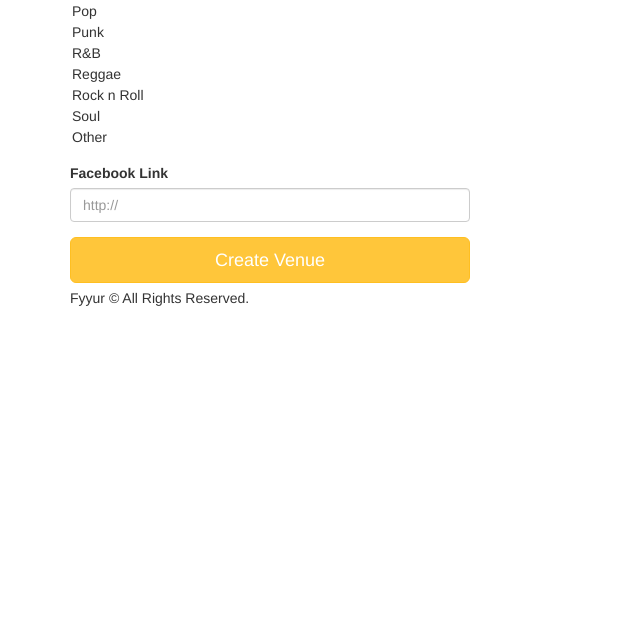
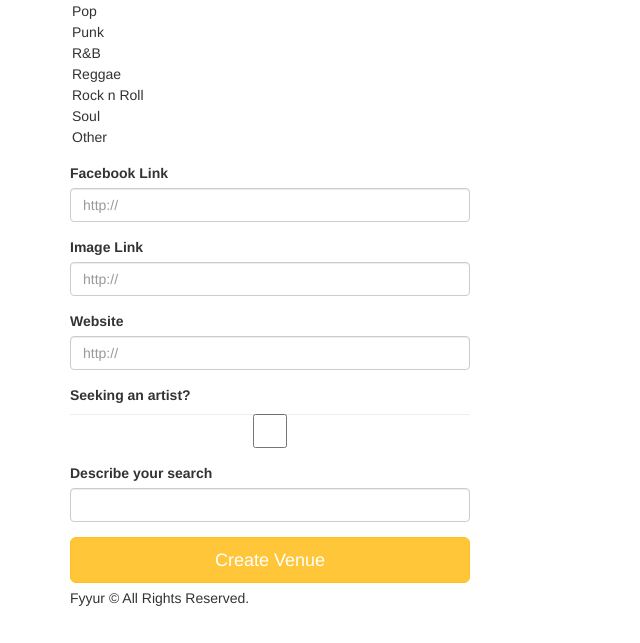
Before and after one commit to rrstal/fullstack_webdev, a Flask app: page /venues/create in a window 1280 px wide. Shown: the part 782-1425 px from the top of the page, without its empty margins (0-640 px from the left). Before the commit the page ends 1088 px from the top, so only its background shows below. Run offline with Flask 2, Linux system fonts and the light colour scheme; some libraries are stand-ins or nearby versions.

Commit message:
Add more fields to venues

```diff
--- a/fyyur_artist_booking_site/app.py
+++ b/fyyur_artist_booking_site/app.py
@@ -199,10 +199,16 @@ def create_venue_submission():
   genres = request.form.getlist('genres')
   facebook_link = request.form['facebook_link']
 
+  website = request.form['website']
+  seeking_talent = True if 'seeking_talent' in request.form else False
+  seeking_description = request.form['seeking_description']
+  image_link = request.form['image_link']
+
   try:
     venue = Venue(name=name, city=city, state=state,
-                address=address, phone=phone, #image_link=image_link,
-                genres=genres, facebook_link=facebook_link)
+                address=address, phone=phone, image_link=image_link,
+                genres=genres, facebook_link=facebook_link,
+                website=website, seeking_talent=seeking_talent, seeking_description=seeking_description)
 
     db.session.add(venue)
     db.session.commit()
--- a/fyyur_artist_booking_site/forms.py
+++ b/fyyur_artist_booking_site/forms.py
@@ -1,6 +1,6 @@
 from datetime import datetime
 from flask_wtf import Form
-from wtforms import StringField, SelectField, SelectMultipleField, DateTimeField
+from wtforms import StringField, SelectField, SelectMultipleField, DateTimeField, BooleanField
 from wtforms.validators import DataRequired, Optional, AnyOf, URL
 
 class ShowForm(Form):
@@ -116,6 +116,15 @@ class VenueForm(Form):
     facebook_link = StringField(
         'facebook_link', validators=[Optional(), URL()]
     )
+    website = StringField(
+        'website', validators=[Optional(), URL()]
+    )
+    seeking_talent = BooleanField(
+        'seeking_talent'
+    )
+    seeking_description = StringField(
+        'seeking_description'
+    )
 
 class ArtistForm(Form):
     name = StringField(
--- a/fyyur_artist_booking_site/templates/forms/new_venue.html
+++ b/fyyur_artist_booking_site/templates/forms/new_venue.html
@@ -35,7 +35,23 @@
       <div class="form-group">
           <label for="facebook_link">Facebook Link</label>
           {{ form.facebook_link(class_ = 'form-control', placeholder='http://', autofocus = true) }}
-        </div>
+      </div>
+      <div class="form-group">
+        <label for="image_link">Image Link</label>
+        {{ form.image_link(class_ = 'form-control', placeholder='http://', autofocus = true) }}
+      </div>
+      <div class="form-group">
+        <label for="website">Website</label>
+        {{ form.website(class_ = 'form-control', placeholder='http://', autofocus = true) }}
+      </div>
+      <div class="form-group">
+        <label for="seeking_talent">Seeking an artist?</label>
+        {{ form.seeking_talent(class_ = 'form-control', autofocus = true) }}
+      </div>
+      <div class="form-group">
+        <label for="seeking_description">Describe your search</label>
+        {{ form.seeking_description(class_ = 'form-control', autofocus = true) }}
+      </div>
       <input type="submit" value="Create Venue" class="btn btn-primary btn-lg btn-block">
     </form>
   </div>
```
